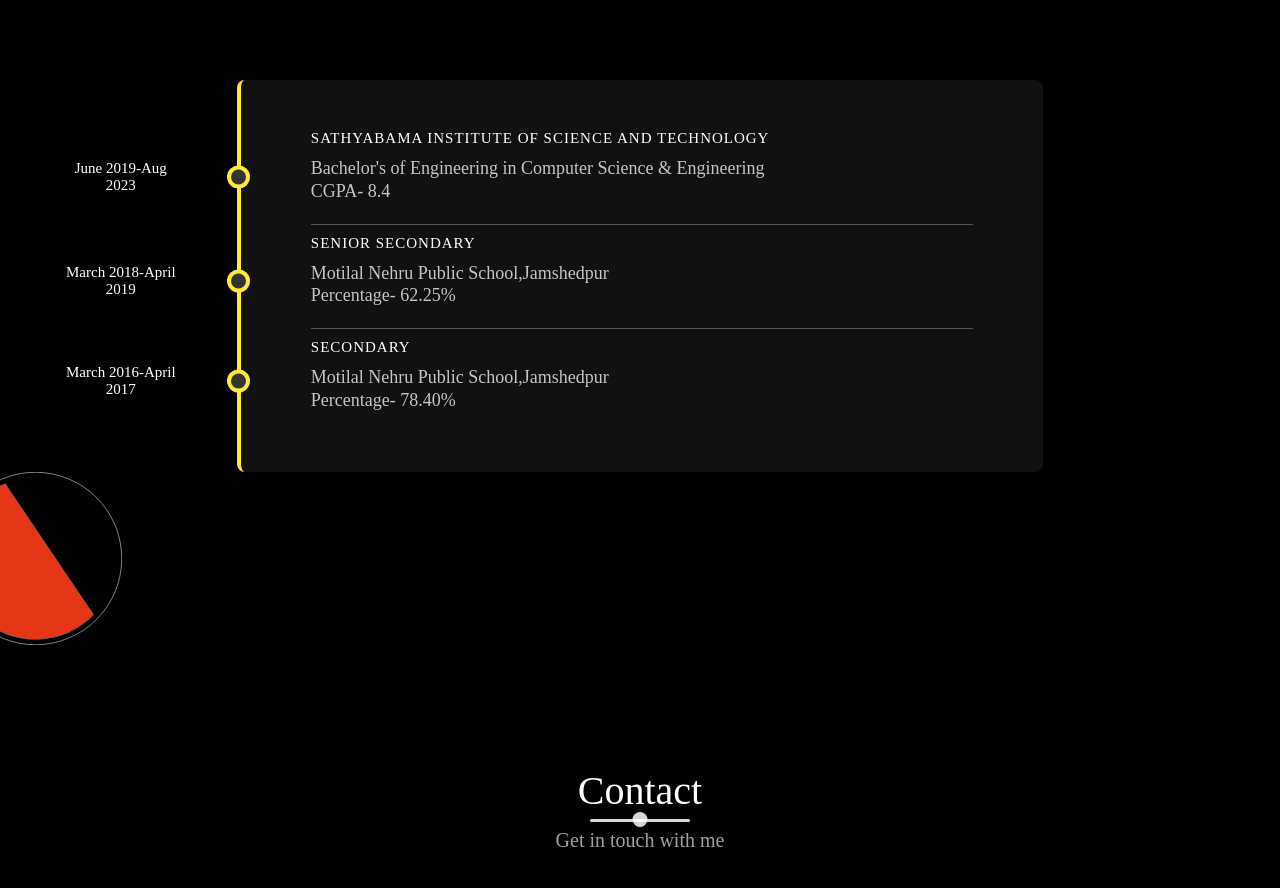
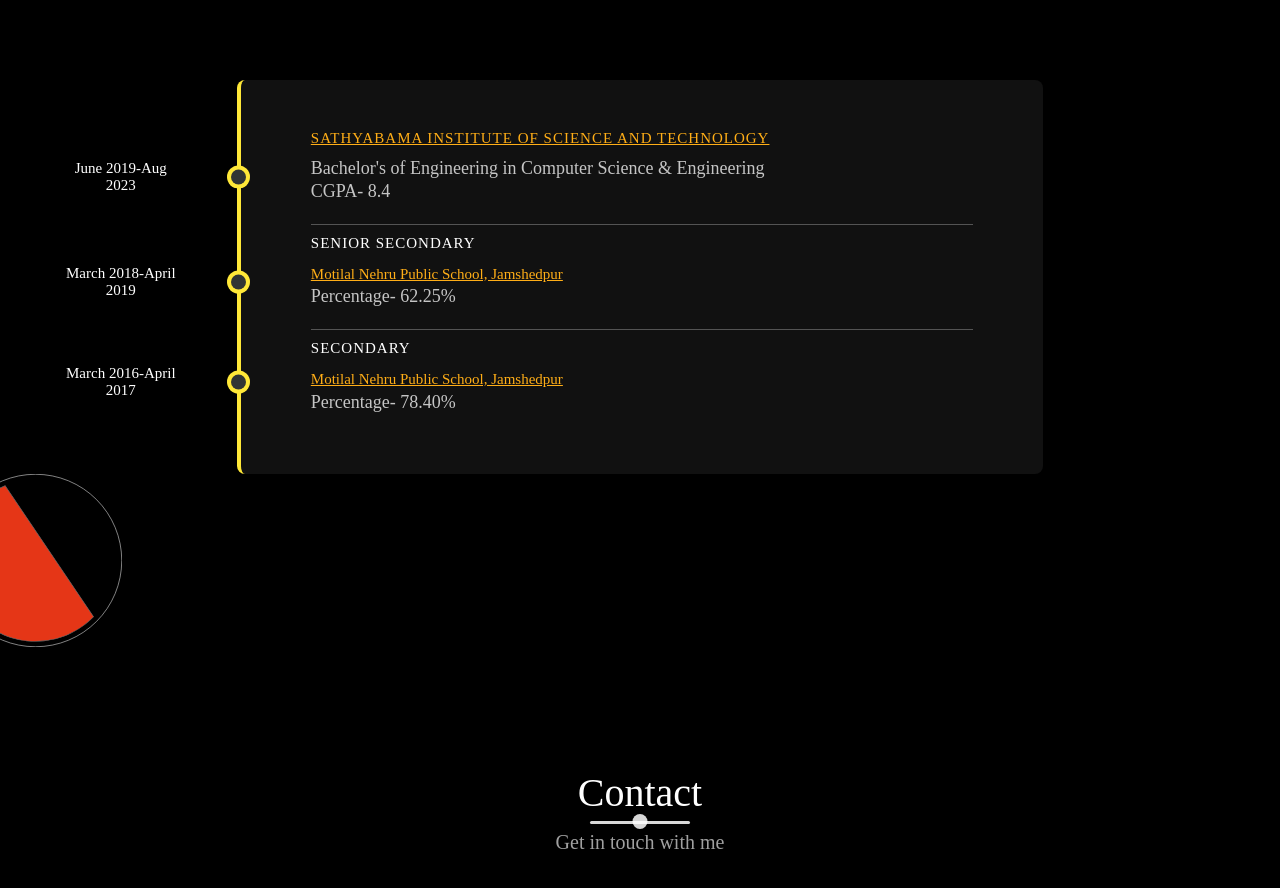
Before and after one commit to purushottam7660/Portfolio, a plain HTML site: page index.html in a window 1280 px wide. Shown: the part 4500-5388 px from the top of the page. Drawn offline with nearby package versions, Linux system fonts and the light colour scheme; a web font is replaced by a local one.

Commit message:
added index.html

```diff
--- a/index.html
+++ b/index.html
@@ -4,6 +4,7 @@
 <head>
     <meta charset="UTF-8">
     <meta name="viewport" content="width=device-width, initial-scale=1">
+
     <title>Purushottam Kumar</title>
     <link rel="stylesheet" href="https://unpkg.com/aos@next/dist/aos.css" />
     <link rel="stylesheet" href="https://use.fontawesome.com/releases/v5.7.2/css/all.css"
@@ -253,9 +254,6 @@
                     <br>
                     <a href="https://www.hackerrank.com/certificates/5d3e51e30cd5" class="cta">View Certificate</a>
                 </div>
-
-
-
             </div>
 
             </div>
@@ -343,30 +341,29 @@
             <div class="timeline" >
                 <ul>
                     <li class="date" data-date="June 2019-Aug 2023" data-aos="fade-up" data-aos-duration="300ms">
-                        <h1>Sathyabama Institute of Science and Technology</h1>
+                        <h1><a href="https://www.sathyabama.ac.in/" class="cta">Sathyabama Institute of Science and Technology</a></h1>
                         <p>Bachelor's of Engineering in Computer Science & Engineering <br>
                             CGPA- 8.4
                         </p>
                         <br>
-                        <a href="https://www.sathyabama.ac.in/" class="cta"></a>
+
                     </li>
                     <li class="date" data-date="March 2018-April 2019" data-aos="fade-up" data-aos-duration="300ms">
                         <h1>Senior Secondary</h1>
-                        <p>Motilal Nehru Public School,Jamshedpur
+                        <p><a href="https://mnpsjsr.org/" class="cta">Motilal Nehru Public School, Jamshedpur</a>
                             <br>
                             Percentage- 62.25%
                         </p>
                         <br>
-                        <a href="" class="cta"></a>
+
                     </li>
                     <li class="date" data-date="March 2016-April 2017" data-aos="fade-up" data-aos-duration="300ms">
                         <h1>Secondary</h1>
-                        <p>Motilal Nehru Public School,Jamshedpur <br>
+                        <p><a href="https://mnpsjsr.org/" class="cta">Motilal Nehru Public School, Jamshedpur</a> <br>
 
                             Percentage- 78.40%
                         </p>
                         <br>
-                        <a href="" class="cta"></a>
                     </li>
                 </ul>
                 <div class="contact-img" >
```
